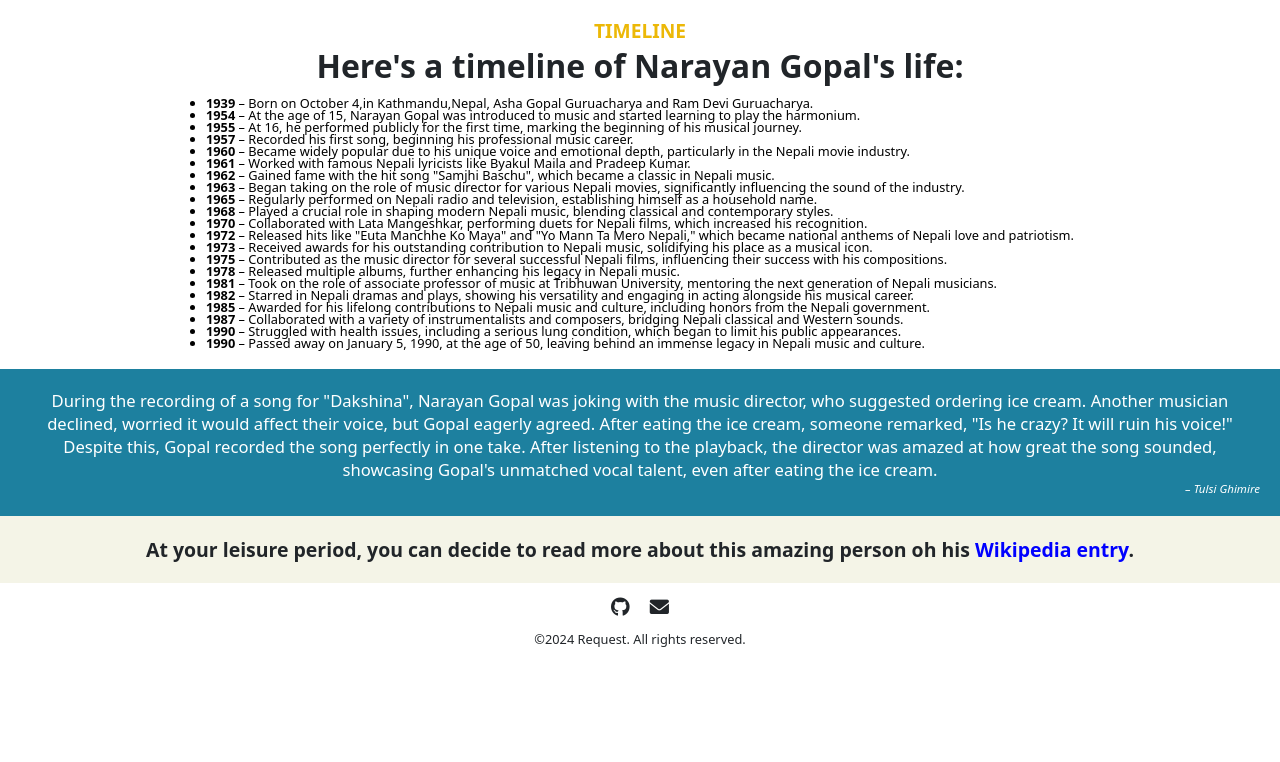
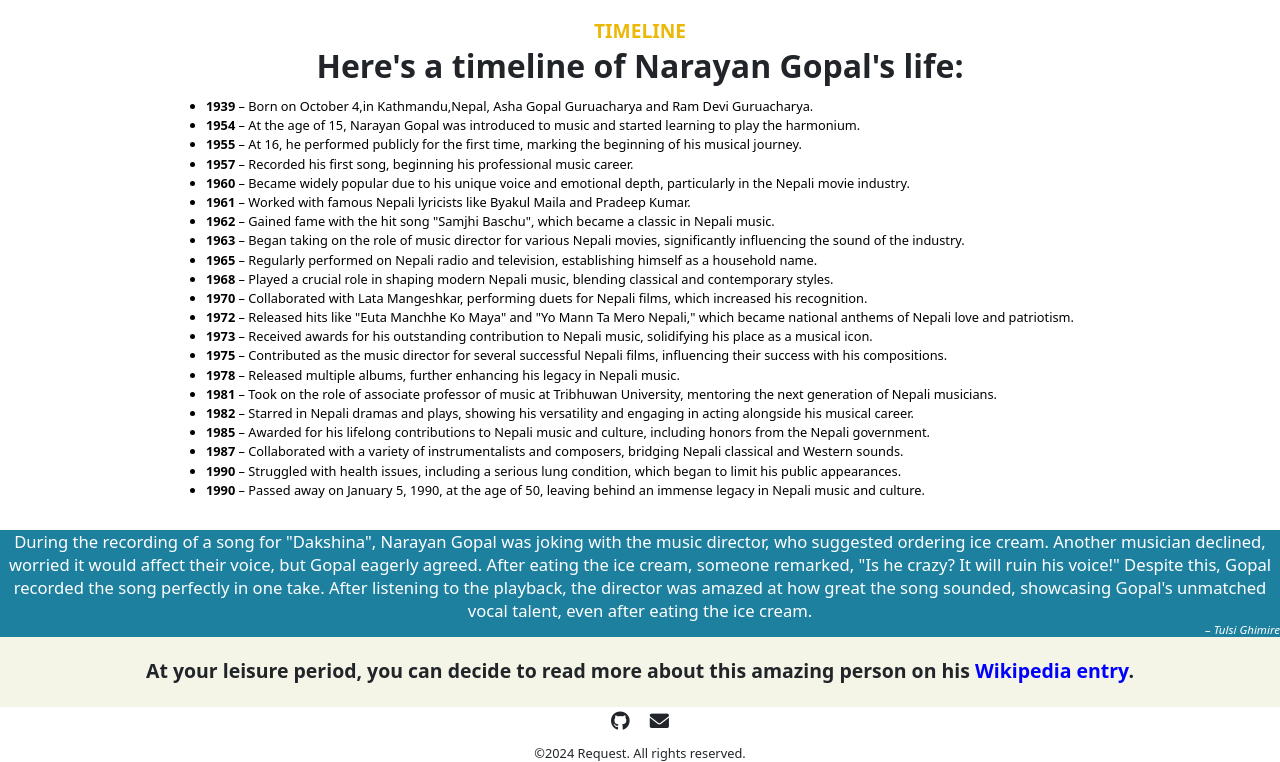
Before and after one commit to devkotaapil/Narayan-Gopal-Tribute, a plain HTML site: page index.html in a window 1280 px wide. Shown: the part 383-1145 px from the top of the page. Before the commit the page ends 1041 px from the top, so only its background shows below. Drawn offline with Linux system fonts and the light colour scheme.

Commit message:
Modify styles and improve webpage layout

```diff
--- a/index.html
+++ b/index.html
@@ -62,7 +62,7 @@
   </div>
   <div class="wikilink">
     <h3>At your leisure period, you can decide to read more about this
-      amazing person oh his <a href="https://en.wikipedia.org/wiki/Narayan_Gopal">Wikipedia entry</a>&#46;
+      amazing person on his <a href="https://en.wikipedia.org/wiki/Narayan_Gopal">Wikipedia entry</a>&#46;
     </h3>
   </div>
   <div class="socials">
--- a/styles.css
+++ b/styles.css
@@ -41,7 +41,7 @@ ul {
   text-align: center;
 }
 .un-list{
-  line-height: 12px;
+  line-height: 1.5;
   font-size: 1vw;
   margin: 10px auto;
   text-align: left;
@@ -50,15 +50,15 @@ ul {
 .legacy{
   font-size: 1.3vw;
   text-align: center;
-  padding: 20px;
   background-color: #1d809f;
   color: #fff;
-  margin: 0 auto;
+  margin: 20px auto;
 }
 .paragraph{
   font-style: italic;
   font-size: 0.9vw;
   text-align: right;
+
 }
 .wikilink{
   font-size: 1.3vw;
@@ -66,7 +66,8 @@ ul {
   padding: 20px;
   background-color: rgb(244, 244, 231);
   color: #212529;
-  margin: 0 auto;
+  margin: -20px auto;
+  height: 30px
 }
 .wikilink a{
   color: blue;
@@ -78,7 +79,7 @@ ul {
 .socials{
   display: flex;
   justify-content: center;
-  margin: 10px 0;
+  margin: 20px 0;
 }
 .socials a{
   margin: 0 10px;
@@ -93,7 +94,7 @@ ul {
   text-align: center;
   font-size: 1vw;
   color: #212529;
-  margin: 10px 0;
+  margin: -10px 0;
 }
 /* Responsive styles */
 @media (max-width: 768px) {
```
